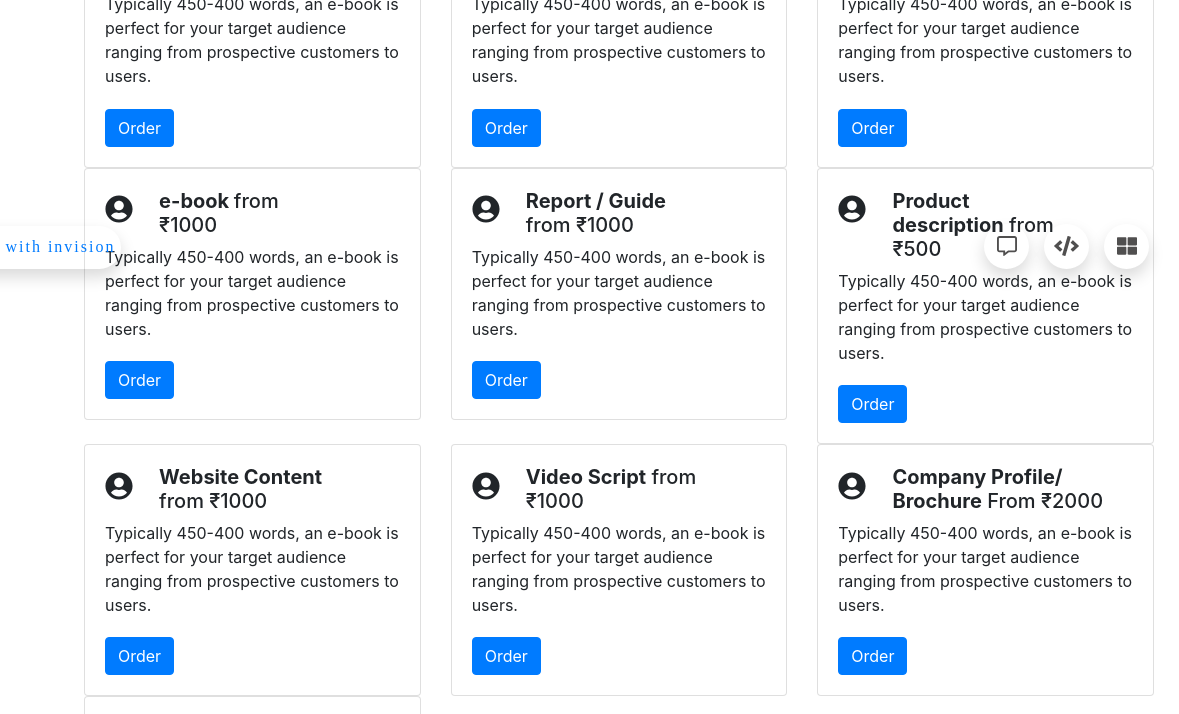
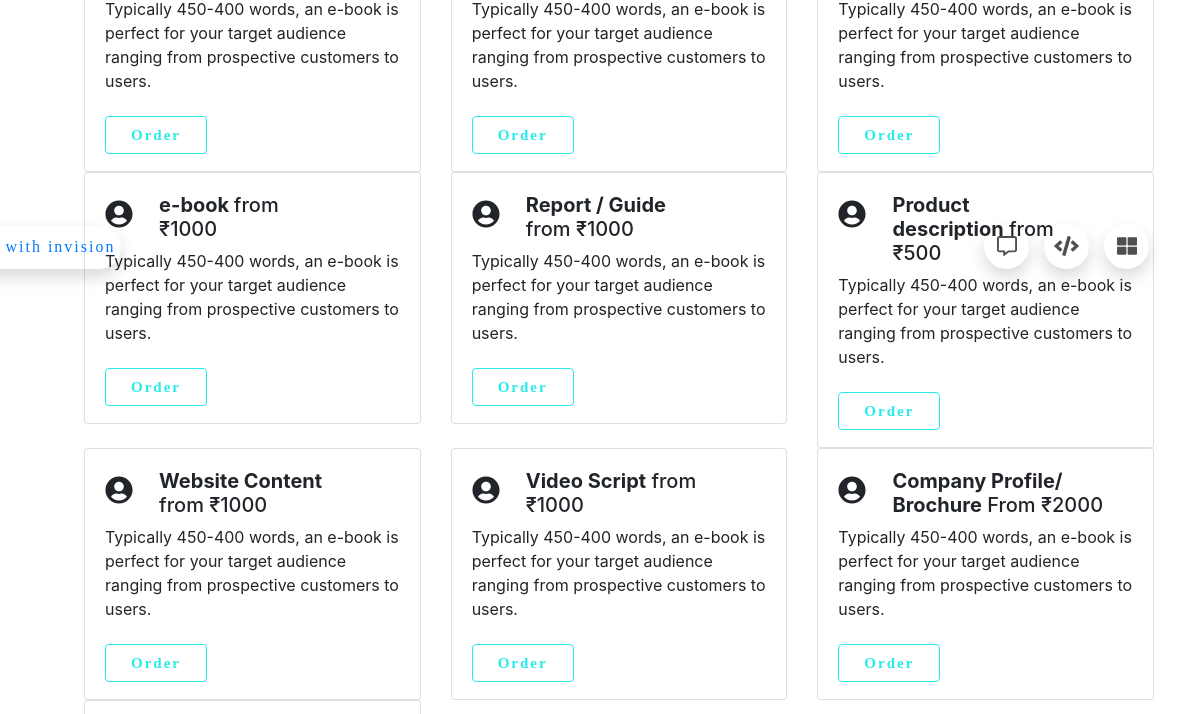
Before and after one commit to Ankit9564/Ankit9564.github.io, a plain HTML site: page index.html in a window 1280 px wide. Shown: the part 491-1205 px from the top of the page, 101-1280 px from the left. Drawn offline with nearby package versions, Linux system fonts and the light colour scheme.

Commit message:
New commit

```diff
--- a/index.html
+++ b/index.html
@@ -58,7 +58,7 @@
                 just for that. Download our excel sheet, and fill the order brief in the prescribed format and submit.
                 In case you need any help, <u>we are just a click away to assist you in placing assist you in placing
                     your order.</u></p>
-            <button class="btn btn-outline-success">Order via Excel Sheet</button>
+            <button class="btn-orders">Order via Excel Sheet</button>
         </div>
         <div class="float-button"> <button class="left"><i class="fas fa-angle-double-right"></i></button></div>
         <div class="float-button-left"> <button class="right"><i class="fas fa-angle-double-left"></i></button></div>
@@ -78,7 +78,7 @@
                             <p class="contents">Typically 450-400 words, an e-book is perfect for your target audience
                                 ranging from prospective customers to users.
                             </p>
-                            <a href="#" class="btn btn-primary">Order</a>
+                            <a href="#" class="btn-orders">Order</a>
                         </div>
                     </div>
                 </div>
@@ -96,7 +96,7 @@
                             <p class="contents">Typically 450-400 words, an e-book is perfect for your target audience
                                 ranging from prospective customers to users.
                             </p>
-                            <a href="#" class="btn btn-primary">Order</a>
+                            <a href="#" class="btn-orders">Order</a>
                         </div>
                     </div>
                 </div>
@@ -114,7 +114,7 @@
                             <p class="contents">Typically 450-400 words, an e-book is perfect for your target audience
                                 ranging from prospective customers to users.
                             </p>
-                            <a href="#" class="btn btn-primary">Order</a>
+                            <a href="#" class="btn-orders">Order</a>
                         </div>
                     </div>
                 </div>
@@ -134,7 +134,7 @@
                             <p class="contents">Typically 450-400 words, an e-book is perfect for your target audience
                                 ranging from prospective customers to users.
                             </p>
-                            <a href="#" class="btn btn-primary">Order</a>
+                            <a href="#" class="btn-orders">Order</a>
                         </div>
                     </div>
                 </div>
@@ -152,7 +152,7 @@
                             <p class="contents">Typically 450-400 words, an e-book is perfect for your target audience
                                 ranging from prospective customers to users.
                             </p>
-                            <a href="#" class="btn btn-primary">Order</a>
+                            <a href="#" class="btn-orders">Order</a>
                         </div>
                     </div>
                 </div>
@@ -170,7 +170,7 @@
                             <p class="contents">Typically 450-400 words, an e-book is perfect for your target audience
                                 ranging from prospective customers to users.
                             </p>
-                            <a href="#" class="btn btn-primary">Order</a>
+                            <a href="#" class="btn-orders">Order</a>
                         </div>
                     </div>
                 </div>
@@ -190,7 +190,7 @@
                             <p class="contents">Typically 450-400 words, an e-book is perfect for your target audience
                                 ranging from prospective customers to users.
                             </p>
-                            <a href="#" class="btn btn-primary">Order</a>
+                            <a href="#" class="btn-orders">Order</a>
                         </div>
                     </div>
                 </div>
@@ -208,7 +208,7 @@
                             <p class="contents">Typically 450-400 words, an e-book is perfect for your target audience
                                 ranging from prospective customers to users.
                             </p>
-                            <a href="#" class="btn btn-primary">Order</a>
+                            <a href="#" class="btn-orders">Order</a>
                         </div>
                     </div>
                 </div>
@@ -226,7 +226,7 @@
                             <p class="contents">Typically 450-400 words, an e-book is perfect for your target audience
                                 ranging from prospective customers to users.
                             </p>
-                            <a href="#" class="btn btn-primary">Order</a>
+                            <a href="#" class="btn-orders">Order</a>
                         </div>
                     </div>
                 </div>
@@ -247,7 +247,7 @@
                             <p class="contents">Typically 450-400 words, an e-book is perfect for your target audience
                                 ranging from prospective customers to users.
                             </p>
-                            <a href="#" class="btn btn-primary">Order</a>
+                            <button class="btn-orders">Order</button>
                         </div>
                     </div>
                 </div>
--- a/style.css
+++ b/style.css
@@ -235,6 +235,25 @@ html {
     font-family: "Courier New", monospace;
     font-weight: bold;
 }
+/*Order Buttons*/
+.btn-orders {
+    font-family: Raleway-SemiBold;
+    font-size: 15px;
+    color: rgb(39, 235, 235);
+    letter-spacing: 2px;
+    line-height: 20px;
+    border-radius: 4px;
+    background: transparent;
+    transition: all 0.3s ease 0s;
+    border: 1px solid rgb(39, 235, 235);
+    font-weight: bold;
+    padding: 10px 25px 10px 25px;
+}
+
+.btn-orders:hover {
+    color: #FFF;
+    background: rgb(39, 235, 235);
+}
 
 /* Boostrap Buttons Styling */
 
@@ -278,6 +297,7 @@ html {
     background: transparent;
     transition: all 0.3s ease 0s;
 }
+
 .text-muted a{
     color: #6c757d;
     text-decoration: underline;
```
